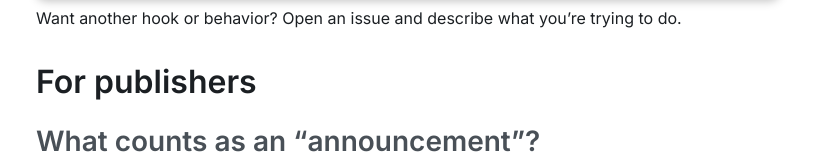
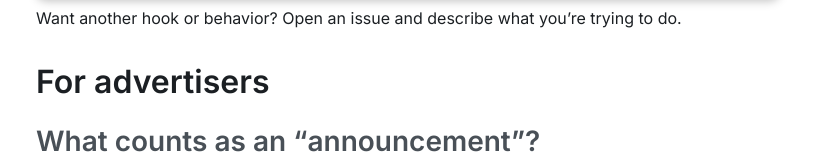
Before and after one commit to PerlToolsTeam/perl-ads, a website: page docs/index.html in a window 1280 px wide. Shown: the part 2431-2585 px from the top of the page, without its empty margins (232-1047 px from the left). Drawn offline with nearby package versions, Linux system fonts and the light colour scheme; no server answers.

Commit message:
"Advertisers" is a better term than "publishers"

```diff
--- a/docs/index.html
+++ b/docs/index.html
@@ -139,7 +139,7 @@
 
     <p>Want another hook or behavior? Open an issue and describe what you’re trying to do.</p>
 
-    <h2 id="publish">For publishers</h2>
+    <h2 id="publish">For advertisers</h2>
 
     <h3>What counts as an “announcement”?</h3>
 
```
